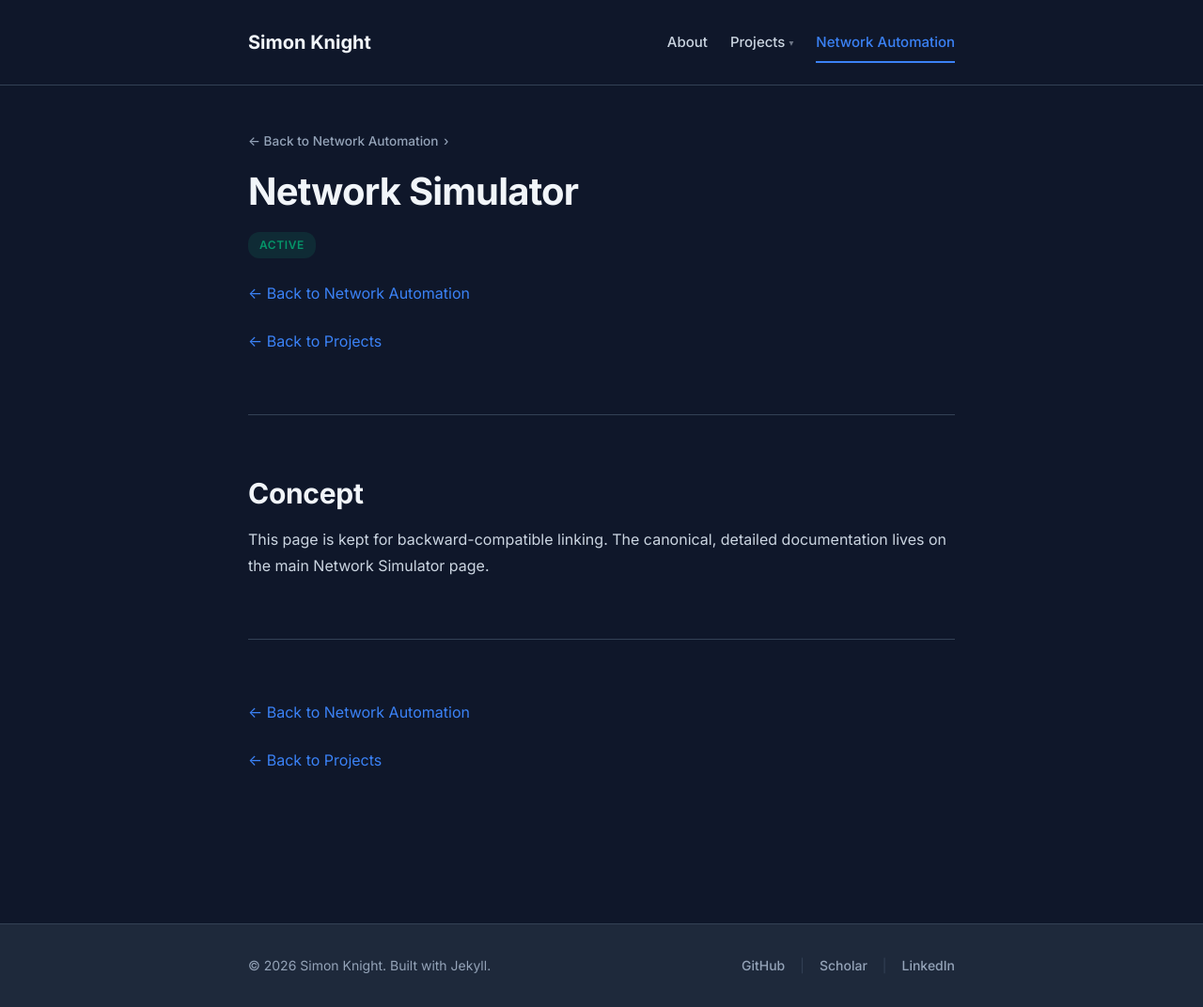
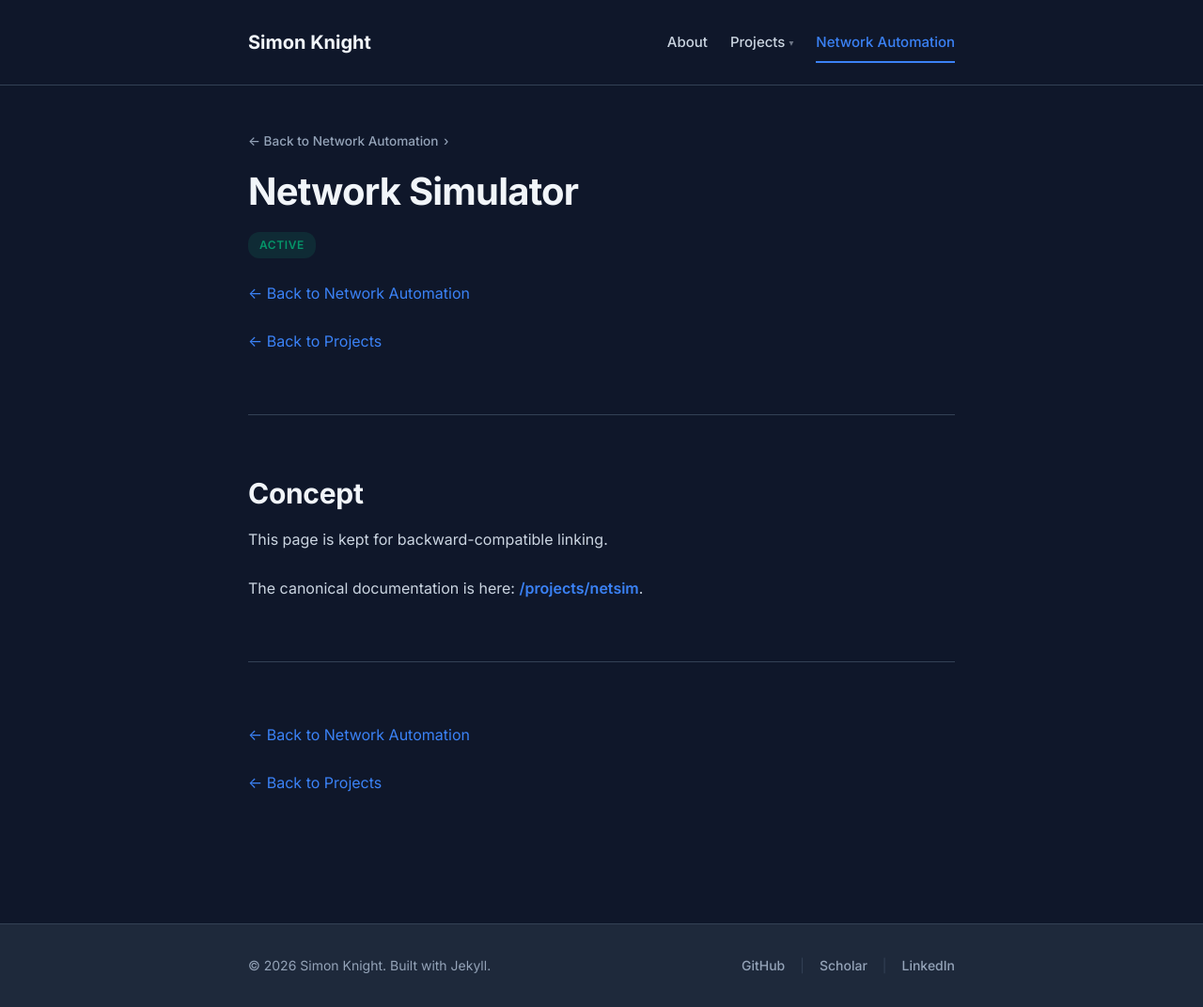
Before and after one commit to sk2/sk2.github.com, a Jekyll site: the page built from projects/network-simulator.md, in a window 1280 px wide and 1072 px high. Shown: the whole window at 94% size. Built offline with Jekyll 4.4.1, drawn with Linux system fonts in a browser that asks for light colours; nearby versions of some CDN libraries; our own code applies the rules of GitHub Pages for plain Markdown files.

Commit message:
Point legacy Network Simulator page to canonical /projects/netsim

```diff
--- a/projects/network-simulator.md
+++ b/projects/network-simulator.md
@@ -15,7 +15,9 @@ section: network-automation
 
 ## Concept
 
-This page is kept for backward-compatible linking. The canonical, detailed documentation lives on the main Network Simulator page.
+This page is kept for backward-compatible linking.
+
+The canonical documentation is here: **[/projects/netsim](/projects/netsim)**.
 
 ---
 
```
